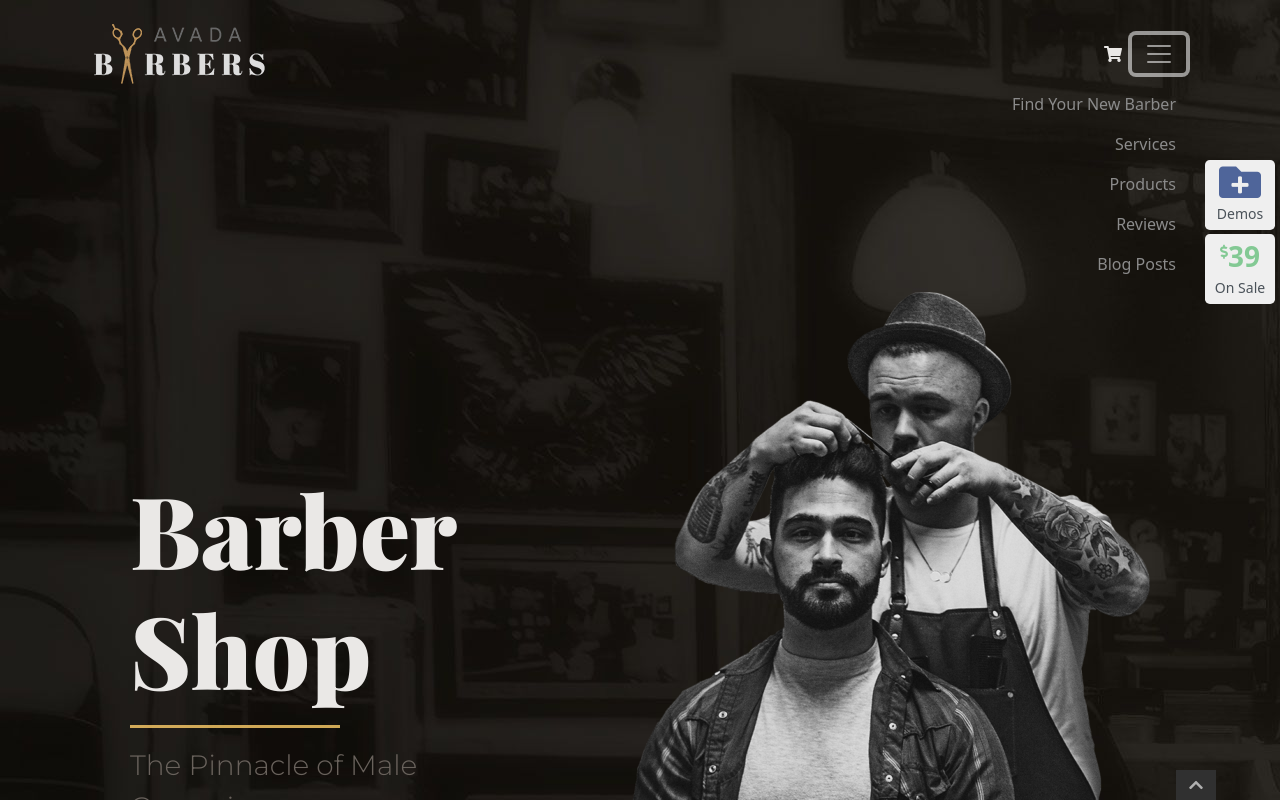
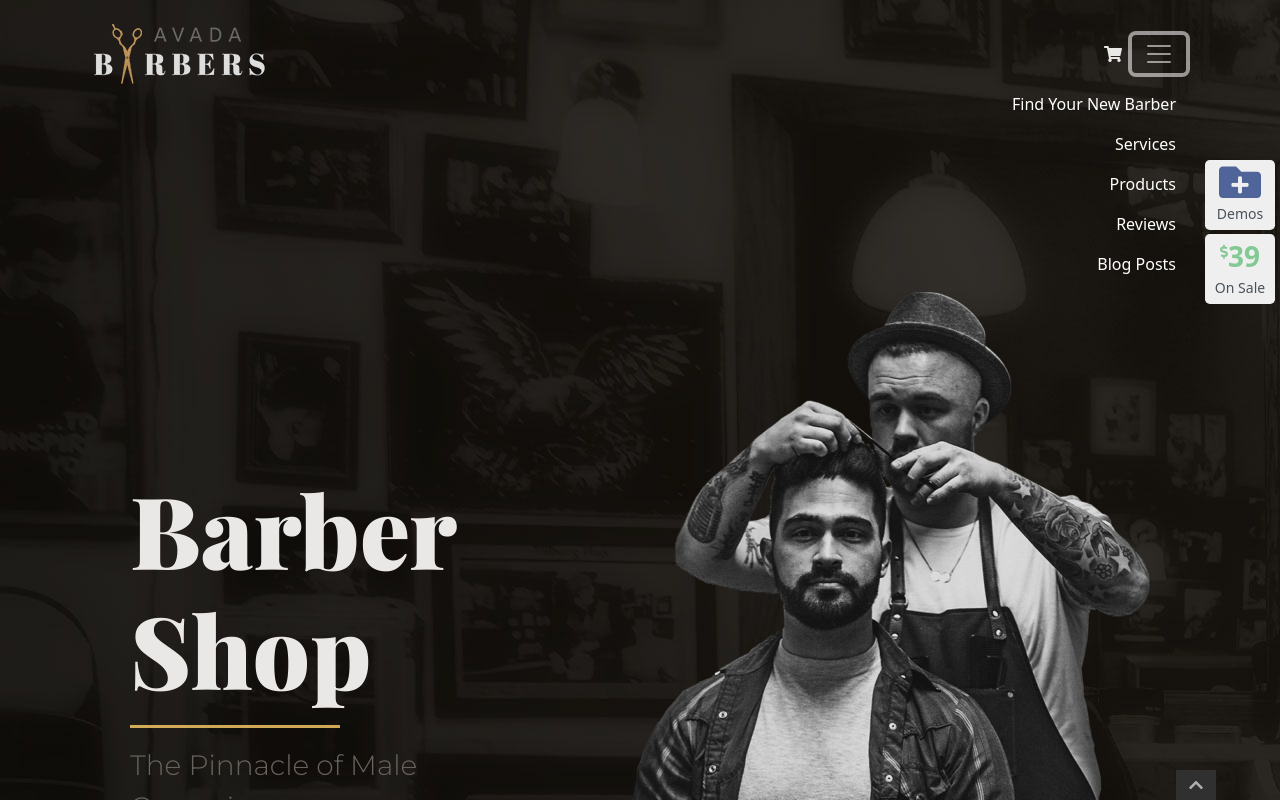
Before and after one commit to fmarabini93/proj-html-vuejs, a Vue app: page / in a window 1280 px wide. Both pictures are taken after a click on the button "Toggle navigation". Shown: the top 800 px of the page. Built offline with nearby package versions, Linux system fonts and the light colour scheme.

Commit message:
touchups-5

```diff
--- a/src/components/Header.vue
+++ b/src/components/Header.vue
@@ -13,7 +13,7 @@
                     </div>
                     <div class="collapse navbar-collapse" id="navbarNavAltMarkup">
                         <div class="navbar-nav">
-                            <a v-for="voice,index in item" :key="index" class="nav-link active text-end" aria-current="page" :href="`#main-${index}`" style="color: #8b8b8b">{{voice}}</a>
+                            <a v-for="voice,index in item" :key="index" class="nav-link active text-end" aria-current="page" :href="`#main-${index}`" style="color: $lightestgrey">{{voice}}</a>
                         </div>
                     </div>
                 </div>
```
